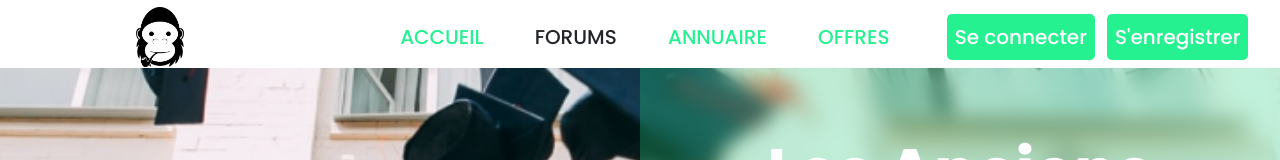
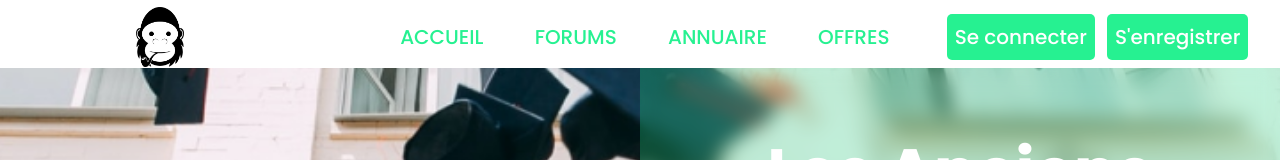
Before and after one commit to Fret0lol/ProjetS3, a Vue app in the folder client/: page / in a window 1280 px wide. Shown: the top 160 px of the page. Built offline with nearby package versions, Linux system fonts and the light colour scheme; no server answers.

Commit message:
ajout route forum

```diff
--- a/client/src/components/header.vue
+++ b/client/src/components/header.vue
@@ -16,7 +16,7 @@
           <div>
             <ul>
               <li><router-link to="/">ACCUEIL</router-link></li>
-              <li><a href="#">FORUMS</a></li>
+              <li><router-link to="/forum">FORUMS</router-link></li>
               <li>
                 <router-link to="/annuaire-membres">ANNUAIRE</router-link>
               </li>
@@ -47,7 +47,7 @@
       <ul>
         <ul>
           <li><router-link to="/">ACCUEIL</router-link></li>
-          <li>FORUMS</li>
+          <li><router-link to="/forum">FORUMS</router-link></li>
           <li><router-link to="/annuaire-membres">ANNUAIRE</router-link></li>
           <li><a href="#">OFFRES</a></li>
           <li v-if="this.user.statut === 'Administrateur'">
--- a/client/src/router/index.js
+++ b/client/src/router/index.js
@@ -13,6 +13,11 @@ const routes = [
     meta: {
       requiresAuth: false,
     },
+  },
+  {
+    path: "/forum",
+    name: "forum",
+    component: () => import("../views/forums.vue")
   },
   {
     path: "/login",
--- /dev/null
+++ b/client/src/views/forums.vue
@@ -0,0 +1,15 @@
+<template>
+    <div>
+<!--  Lister forums    -->
+        <Header/>
+    </div>
+</template>
+<script>
+import Header from "../components/header";
+export default {
+
+  components: {
+    Header
+  }
+}
+</script>
```
